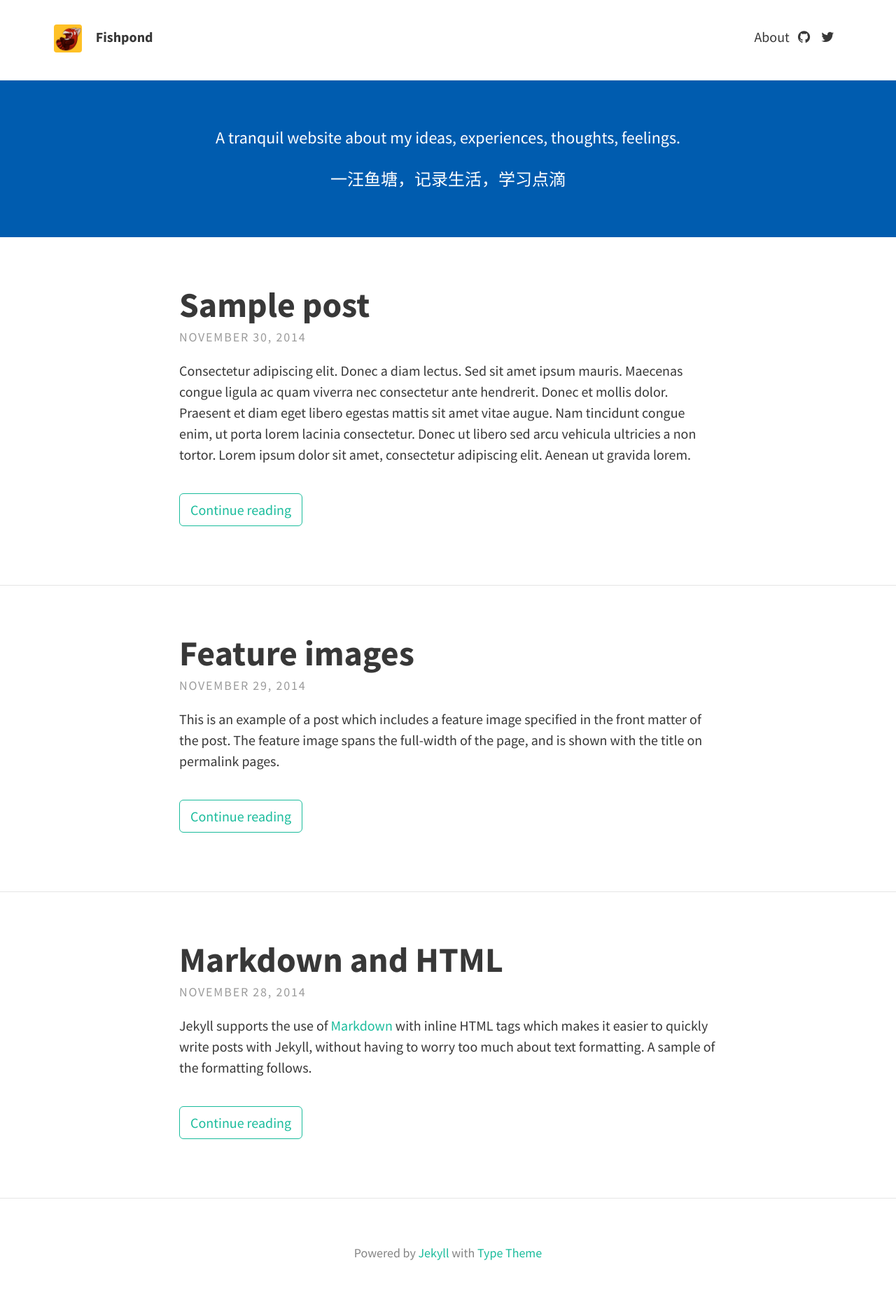
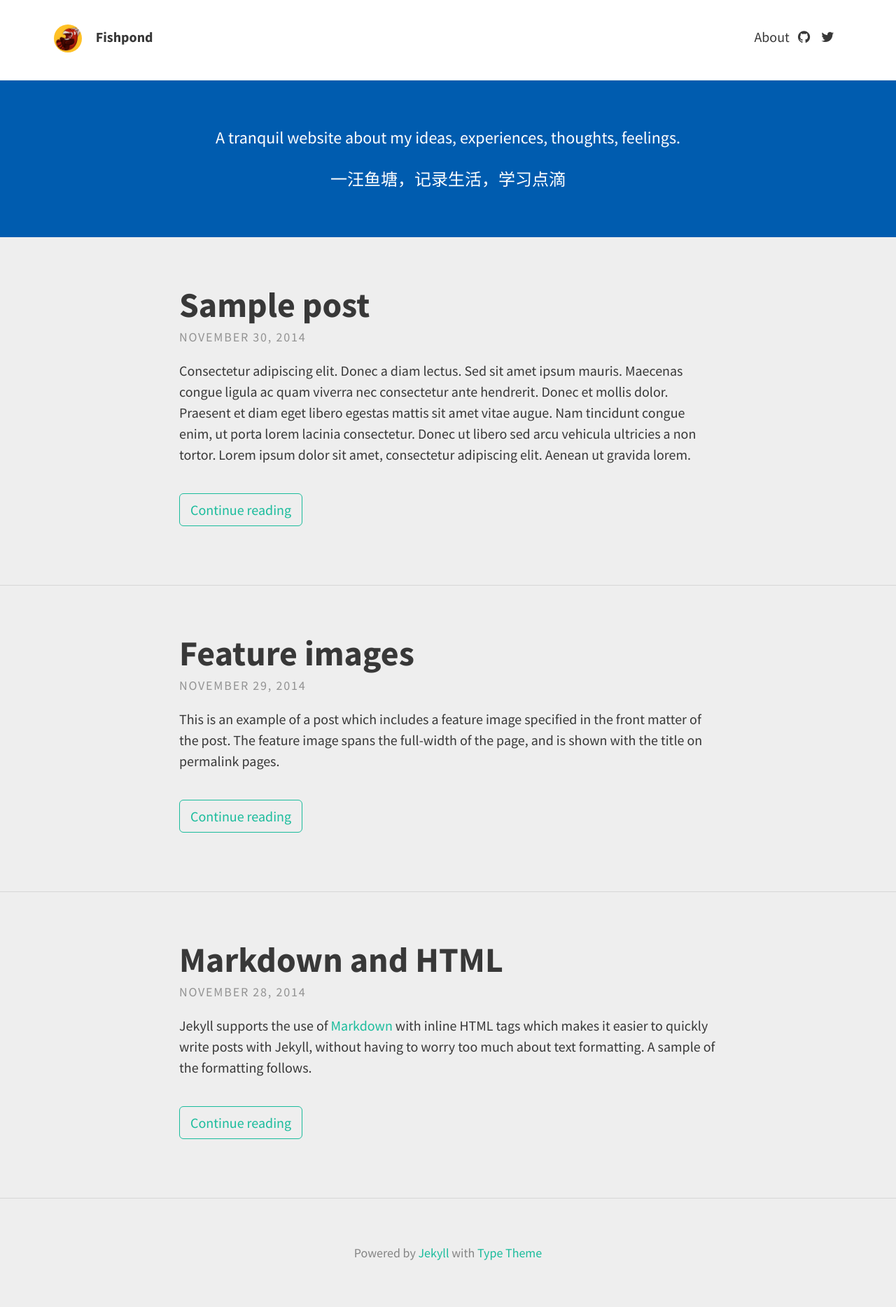
Before and after one commit to tiddler/tiddler.github.io, a Jekyll site: the page built from index.html, in a window 1280 px wide. Shown: the whole page at 70% size. Built offline with Jekyll 4.4.1, drawn with Linux system fonts in a browser that asks for light colours; nearby versions of some CDN libraries; the list of posts is cut into pages by our own code.

Commit message:
modify theme

```diff
--- a/_sass/base/_variables.scss
+++ b/_sass/base/_variables.scss
@@ -10,7 +10,7 @@ $padding-x-small: 3%;
 
 // Brand colours
 $brand-color: #fff;
-$background-color: #fff;
+$background-color: #eee;
 $border-color: rgba(0, 0, 0, 0.1); // rgba recommended if using feature images
 
 // Typography colours
--- a/_sass/includes/_header.scss
+++ b/_sass/includes/_header.scss
@@ -15,7 +15,7 @@
     width: 2em;
     float: left;
     margin-top: -3px;
-    border-radius: 0.2em;
+    border-radius: 50%;
     margin-right: 1em;
   }
 
```
